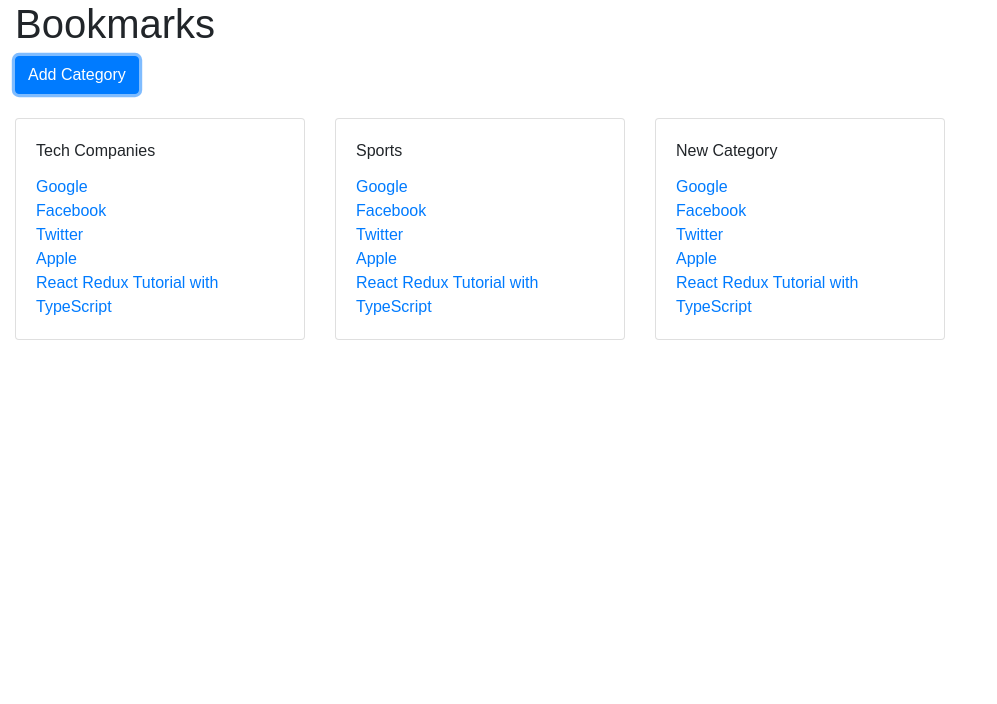
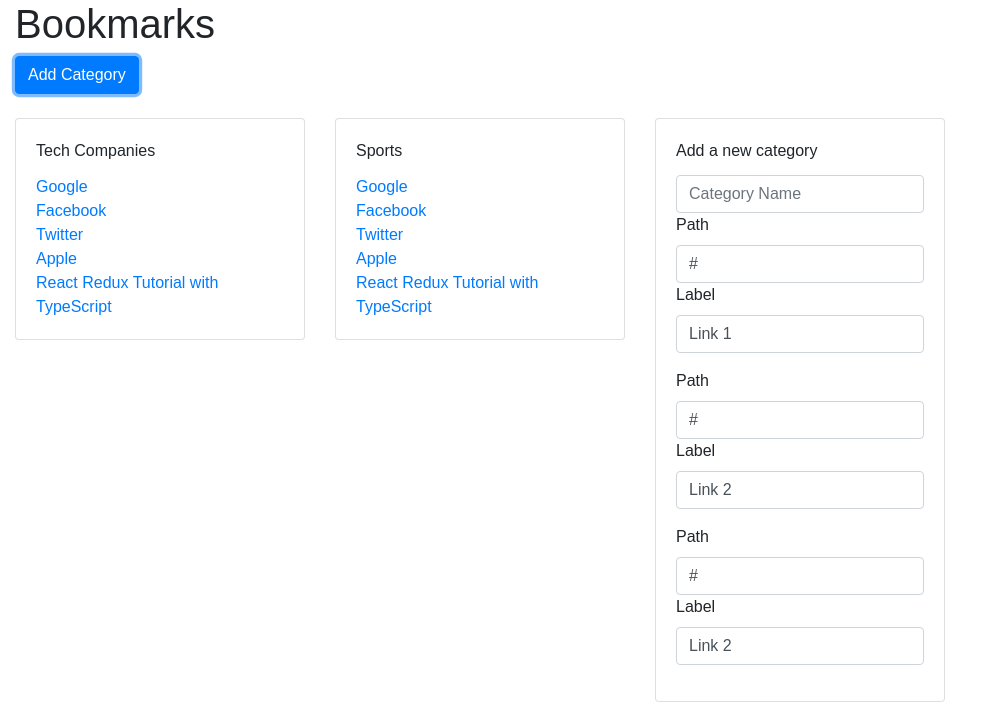
Before and after one commit to bmcveigh/bookmark-web, a React (Create React App) app: page / in a window 1280 px wide. Both pictures are taken after a click on the button "Add Category". Shown: the top 704 px of the page, without its empty margins (0-997 px from the left). Built offline with nearby package versions, Linux system fonts and the light colour scheme; the HTML template or start-up script is replaced by a standard one.

Commit message:
Add option to add a new category.

```diff
--- a/src/components/Categories/Categories.tsx
+++ b/src/components/Categories/Categories.tsx
@@ -3,6 +3,7 @@
 import {Col, Row} from "reactstrap";
 
 import {AppState} from "../../store";
+import AddCategory from "./Category/AddCategory/AddCategory";
 import Category from "./Category/Category";
 
 import {connect} from "react-redux";
@@ -33,7 +34,7 @@
         return (
             <Row>
                 {output}
-                {this.props.categoryReducer.isAddCategoryFormVisible ? <Col md={3}><Category categoryTitle="New Category"/></Col> : null}
+                {this.props.categoryReducer.isAddCategoryFormVisible ? <Col md={3}><AddCategory/></Col> : null}
             </Row>
         );
     }
--- /dev/null
+++ b/src/components/Categories/Category/AddCategory/AddCategory.tsx
@@ -0,0 +1,68 @@
+import * as React from 'react';
+import {Card, CardBody, CardText, CardTitle, Form, FormGroup, Input, Label} from "reactstrap";
+
+interface IAddCategoryState {
+    linkElements?: any;
+}
+
+class AddCategory extends React.Component<{}, IAddCategoryState> {
+
+    constructor(props: Readonly<any>) {
+        super(props);
+        this.state = {
+          linkElements: [
+              {
+                  href: '#',
+                  label: 'Link 1'
+              },
+              {
+                  href: '#',
+                  label: 'Link 2'
+              },
+              {
+                  href: '#',
+                  label: 'Link 2',
+              }
+          ]
+        };
+    }
+
+    public render() {
+        const linkFormElements = this.state.linkElements.map((link: any, key: number) => {
+            const hrefId = `link-href--${key}`;
+            const labelId = `link-label--${key}`;
+
+            return (
+                <FormGroup key={key}>
+                    <Label for={hrefId}>Path</Label>
+                    <Input id={hrefId} value={link.href}/>
+
+                    <Label for={labelId}>Label</Label>
+                    <Input id={labelId} value={link.label}/>
+                </FormGroup>
+            );
+        });
+
+        return (
+            <Card>
+                <CardBody>
+                    <Form>
+                        <CardTitle>
+                            Add a new category
+                        </CardTitle>
+                        <CardText>
+                            <Input
+                                type="text"
+                                placeholder={"Category Name"}
+                            />
+                            {linkFormElements}
+                        </CardText>
+                    </Form>
+                </CardBody>
+            </Card>
+        );
+    }
+
+}
+
+export default AddCategory;
```
